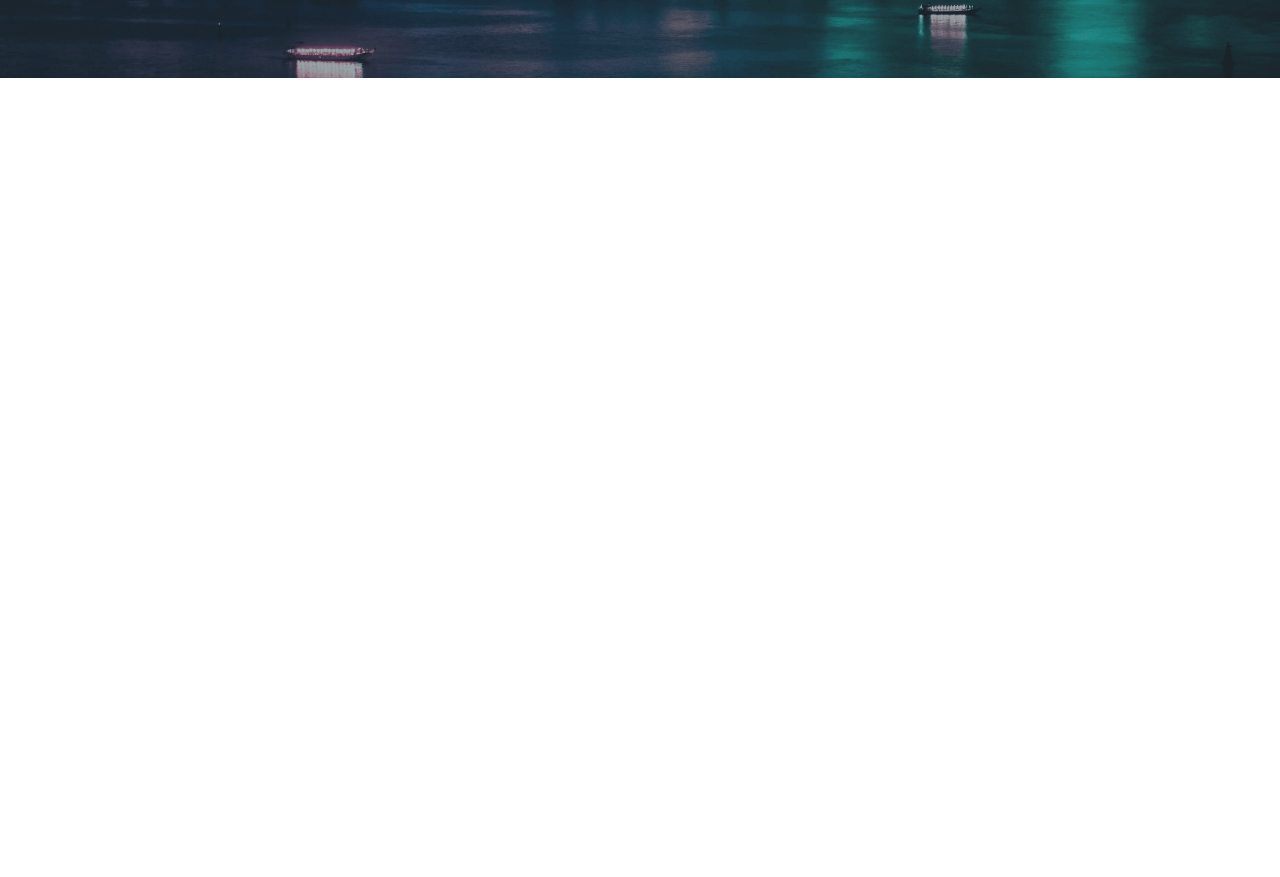
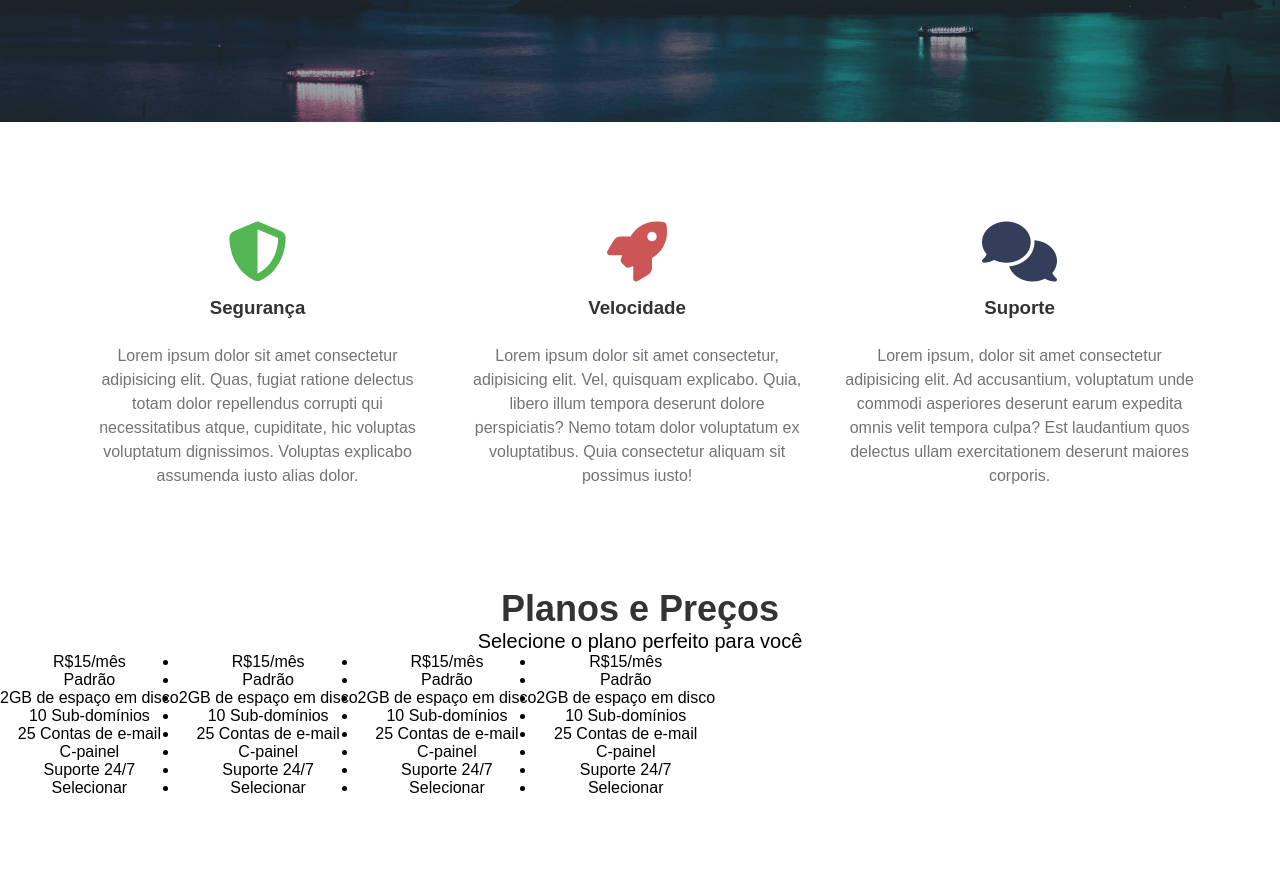
Before and after one commit to pauloxfrancisco/PrjHomeHost, a plain HTML site: page index.html in a window 1280 px wide. Shown: the part 377-1254 px from the top of the page. Before the commit the page ends 800 px from the top, so only its background shows below. Drawn offline with Linux system fonts and the light colour scheme.

Commit message:
Adicionamos os planos

```diff
--- a/css/style.css
+++ b/css/style.css
@@ -11,10 +11,7 @@ h1, h2, h3 {
     color: #333;
 }
 
-p {
-    color: #707470;
-    ;
-}
+
 .navbar-container {
 width: 100%;
 background-color:#333;
@@ -70,6 +67,73 @@ position: relative;
     background-size: cover;
     background-repeat: no-repeat;
     padding: 10em 0;
+    text-align: center;
+ }
+ .main-banner h1,
+ .main-banner p {
+     color: #fff;
+     font-weight: bold;
+ }
+.main-banner h1{
+    font-size: 54px;
+}
+.main-banner p {
+    font-size: 32px;
+}
 
+.specialties-container{
+    padding: 5em 0;
+}
+.specialties-container ul{
+    display: flex;
+    /*flex-direction:row;
+     flex-wrap: nowrap;
+    flex-direction: row;
+    flex-wrap: nowrap;*/
+    width: 90%;
+    margin: 0 auto;
+    list-style: none;
+}
+.specialties-container ul li {
+    text-align: center;
+    padding: 20px;
 
- }
+}
+.fa-solid{
+    font-size: 60px;
+    margin-bottom: 15px;
+}
+.fa-shield-halved{
+    color: rgb(83, 182, 83);
+}
+
+.fa-rocket{
+    color: rgb(204, 85, 85);
+}
+.fa-comments{
+    color: #343D59
+}
+.specialties-container ul li h3{
+    margin-bottom: 25px;
+    color: #333;
+}
+.specialties-container ul li p{
+    line-height: 24px;
+    color: #70747A;
+}
+/*preços*/
+.pricing-container{
+    padding-bottom: 5em;
+    text-align: center;
+}
+.pricing-container h2{
+    font-size: 36px;
+    margin-top: 0;
+}
+.pricing-container p{
+    font-size: 20px;
+}
+.plans-container{
+    display: flex;
+
+}
--- a/index.html
+++ b/index.html
@@ -7,7 +7,6 @@
     <link rel="stylesheet" href="css/style.css">
 
 </head>
-
 <body>
 
     <div class="container">
@@ -20,7 +19,6 @@
                         <li><a href="#">Planos</a></li>
                         <li><a href="#">Contato</a></li>
                         <li><a href="#" class="default-btn">Login</a></li>
-
                     </ul>
                 </nav>
             </div>
@@ -33,22 +31,88 @@
             <h1>Home Host</h1>
             <p> Os melhores planos para qualquer tipo de projeto</p>
         </div>
+        <!--Sessão representa a mudança da área de um site na maior parte dass vees usamos apraa representar a mudança de um determinado assunto. Exeplo: após a área da saúde e bem estar iremos colocar uma área de atualidades-->
+        <section class="specialties-container">
+           <ul>
+            <li><i class="fa-solid fa-shield-halved"></i>
+                <h3>Segurança</h3>
+                <p>Lorem ipsum dolor sit amet consectetur adipisicing elit. Quas, fugiat ratione delectus totam dolor repellendus corrupti qui necessitatibus atque, cupiditate, hic voluptas voluptatum dignissimos. Voluptas explicabo assumenda iusto alias dolor.</p>
+            </li>
+            <li><i class="fa-solid fa-rocket"></i>
+                <h3>Velocidade</h3>
+                <p>Lorem ipsum dolor sit amet consectetur, adipisicing elit. Vel, quisquam explicabo. Quia, libero illum tempora deserunt dolore perspiciatis? Nemo totam dolor voluptatum ex voluptatibus. Quia consectetur aliquam sit possimus iusto!</p>
+            </li>
+            <li>
+                <i class="fa-solid fa-comments"></i>
+                <h3>Suporte</h3>
+                <p>Lorem ipsum, dolor sit amet consectetur adipisicing elit. Ad accusantium, voluptatum unde commodi asperiores deserunt earum expedita omnis velit tempora culpa? Est laudantium quos delectus ullam exercitationem deserunt maiores corporis.</p>
+            </li>
+           </ul>
+        </section>
+    <section class="pricing-container">
+        <h2>Planos e Preços</h2>
+        <p>Selecione o plano perfeito para você</p>
+        <div class="plans-container">
+        <div class="plan">
+            <ul>
+
+                <li class="price">R$15/mês</li>
+                <li class="plan-name">Padrão</li>
+                <li>2GB de espaço em disco</li>
+                <li>10 Sub-domínios</li>
+                <li>25 Contas de e-mail</li>
+                <li>C-painel</li>
+                <li>Suporte 24/7</li>
+                <li class="plan-btn">Selecionar</li>
+            </ul>
+        </div>
+
+        <div class="plan">
+            <ul>
+
+                <li class="price">R$15/mês</li>
+                <li class="plan-name">Padrão</li>
+                <li>2GB de espaço em disco</li>
+                <li>10 Sub-domínios</li>
+                <li>25 Contas de e-mail</li>
+                <li>C-painel</li>
+                <li>Suporte 24/7</li>
+                <li class="plan-btn">Selecionar</li>
+            </ul>
+        </div>
+
+        <div class="plan">
+            <ul>
+
+                <li class="price recommended">R$15/mês</li>
+                <li class="plan-name">Padrão</li>
+                <li>2GB de espaço em disco</li>
+                <li>10 Sub-domínios</li>
+                <li>25 Contas de e-mail</li>
+                <li>C-painel</li>
+                <li>Suporte 24/7</li>
+                <li class="plan-btn recommended">Selecionar</li>
+            </ul>
+        </div>
+
+        <div class="plan">
+            <ul>
+
+                <li class="price">R$15/mês</li>
+                <li class="plan-name">Padrão</li>
+                <li>2GB de espaço em disco</li>
+                <li>10 Sub-domínios</li>
+                <li>25 Contas de e-mail</li>
+                <li>C-painel</li>
+                <li>Suporte 24/7</li>
+                <li class="plan-btn">Selecionar</li>
+            </ul>
+        </div>
+    </section>
     </main>
-
-
-
-
-
-
-
-
-
-
-
 
 
     <!--tudo que for script é obrigatório chamar no final do body e não na head-->
     <script src="https://kit.fontawesome.com/1fda0a70f1.js" crossorigin="anonymous"></script>
 </body>
-
 </html>
```
